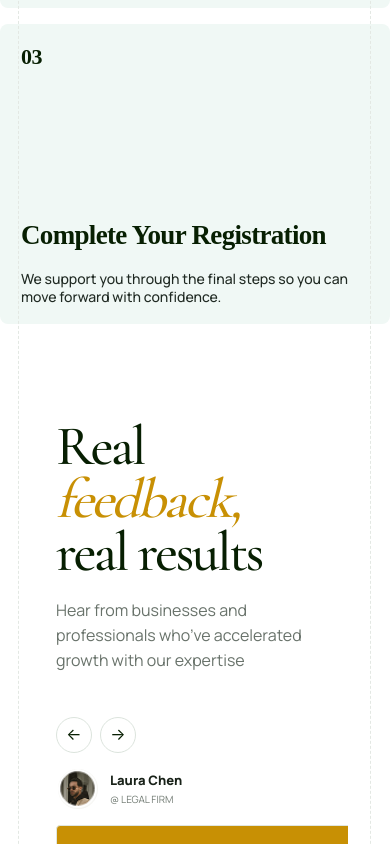
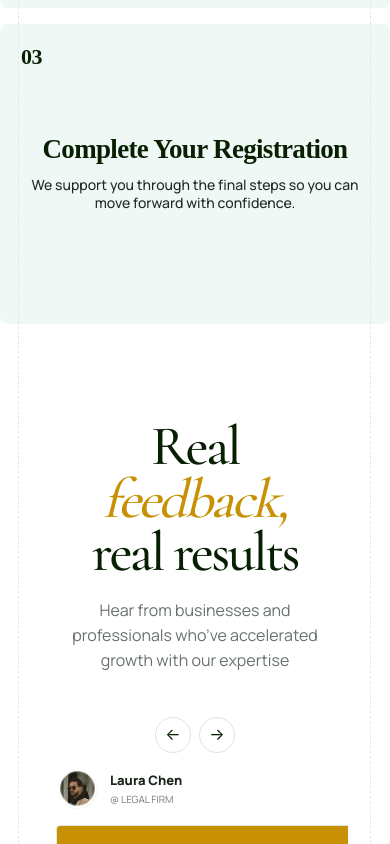
Before and after one commit to conzaura-biz/website, a React (Vite) app: page / in a window 390 px wide. Shown: the part 6620-7464 px from the top of the page. Built offline with nearby package versions, Linux system fonts and the light colour scheme; no server answers.

Commit message:
Restore responsive design and center mobile layout for key sections

```diff
--- a/index.html
+++ b/index.html
@@ -2,7 +2,7 @@
 <html lang="en">
   <head>
     <meta charset="UTF-8" />
-    <meta name="viewport" content="width=1280" />
+    <meta name="viewport" content="width=device-width, initial-scale=1.0" />
     <meta name="theme-color" content="#071F02" />
     <meta name="description" content="Conzaura provides clear, professional business registration and consultation services in India." />
     <meta property="og:title" content="Conzaura | Business Registration & Consultation" />
--- a/src/styles/global.css
+++ b/src/styles/global.css
@@ -27,6 +27,7 @@ body {
   line-height: 1.45;
   -webkit-font-smoothing: antialiased;
   text-rendering: optimizeLegibility;
+  overflow-x: hidden;
 }
 body.menu-open { overflow: hidden; }
 img { display: block; max-width: 100%; }
@@ -590,14 +591,20 @@ button { cursor: pointer; }
   .why-items article { max-width: none; }
 
   .home-page .process-grid { grid-template-columns: 1fr; gap: 14px; }
+  .home-page .process-section .section-title.align-left { text-align: center; margin: 0 auto; }
+  .home-page .process-section .section-title.align-left p { margin: 0 auto; }
   .home-page .process-label,
   .home-page .process-step { height: 260px; min-height: 260px; }
   .home-page .process-label { padding: 0 24px 28px; }
   .home-page .process-label span { font-size: 25px; }
-  .home-page .process-step h3 { font-size: 26px; bottom: 74px; }
-  .home-page .process-step p { font-size: 14px; bottom: 18px; }
-
-  .testimonial-controls { justify-content: flex-start; }
+  .home-page .process-step { text-align: center; display: flex; flex-direction: column; align-items: center; justify-content: center; }
+  .home-page .process-step h3 { font-size: 26px; position: static; margin-bottom: 12px; }
+  .home-page .process-step p { font-size: 14px; position: static; }
+  .home-page .process-number { position: static; margin-bottom: 16px; }
+
+  .testimonials-heading .section-title.align-left { text-align: center; margin: 0 auto; }
+  .testimonials-heading .section-title.align-left p { margin: 0 auto; }
+  .testimonial-controls { justify-content: center; }
   .testimonial-scroller { margin-right: -14px; padding-right: 14px; }
   .testimonial-card { min-height: 245px; }
 
@@ -605,7 +612,9 @@ button { cursor: pointer; }
   .faq-item button { font-size: 13px; }
 
   .consultation-section { padding: 66px 0; }
+  .consultation-copy { text-align: center; }
   .consultation-copy h2 { font-size: 47px; }
+  .consultation-copy p { margin: 0 auto; }
   .form-grid { grid-template-columns: 1fr; }
 
   .privacy-grid { grid-template-columns: 1fr; gap: 16px; margin-top: 36px; }
```
